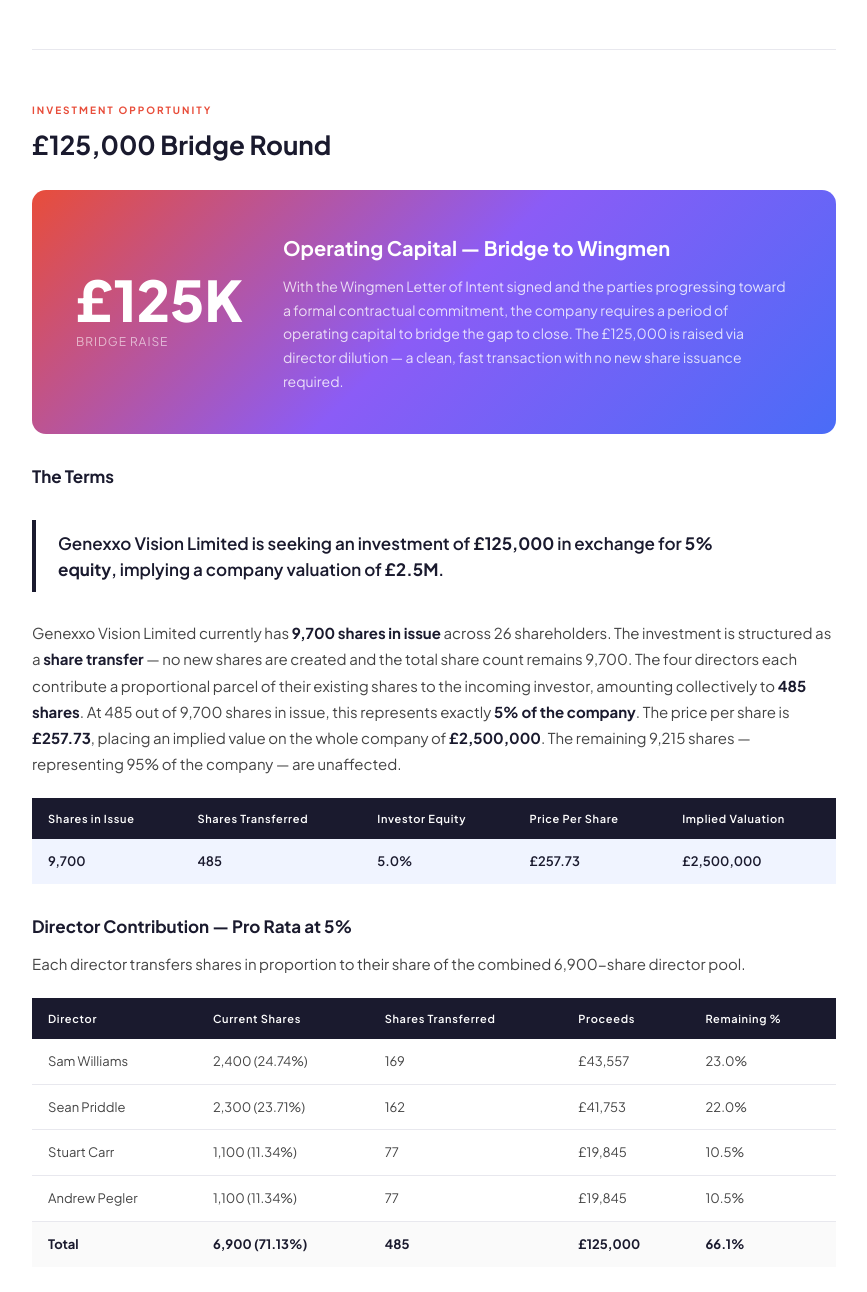
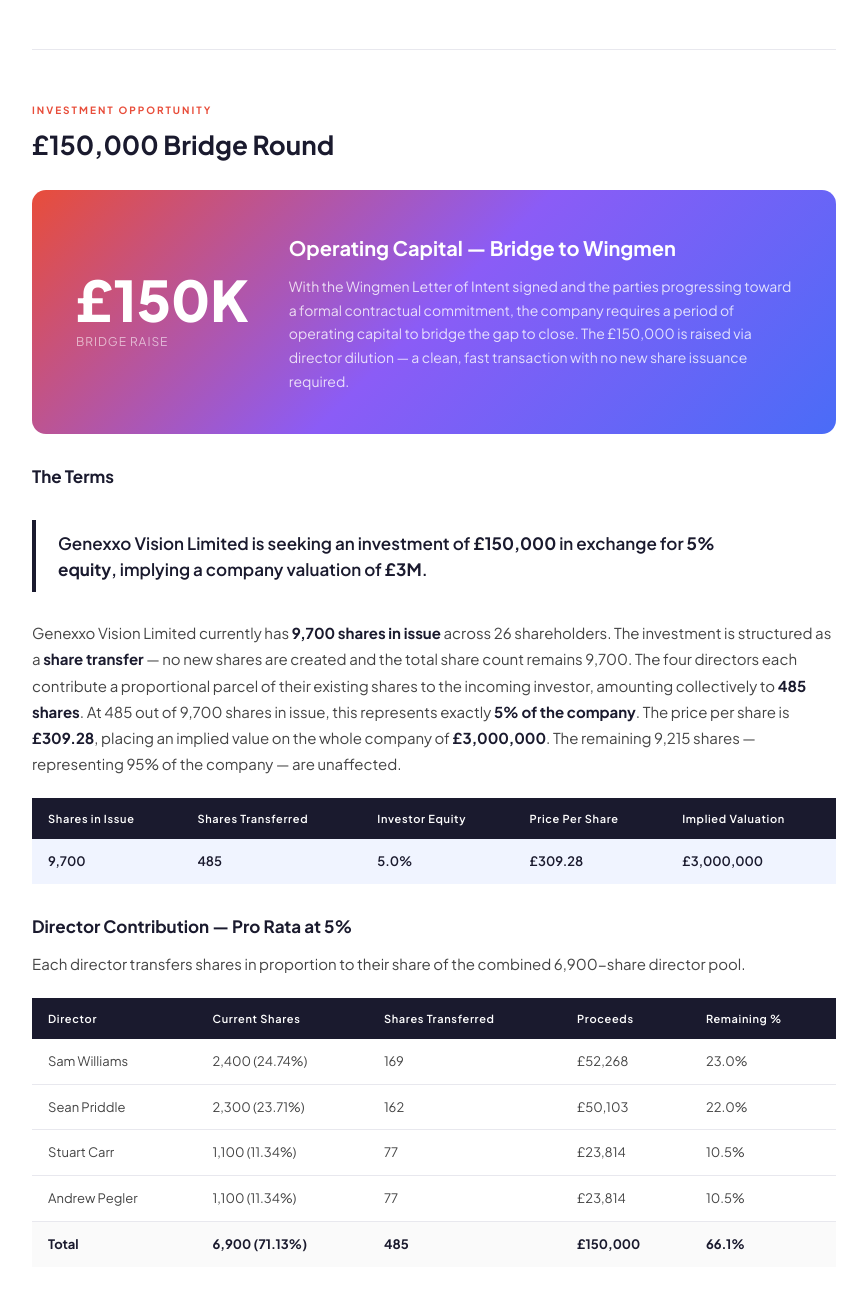
Before and after one commit to GENEXXO-Vision/Proposal, a plain HTML site: page index.html in a window 1280 px wide. Shown: the part 5468-6760 px from the top of the page, without its empty margins (206-1073 px from the left). Drawn offline with Linux system fonts and the light colour scheme.

Commit message:
Add files via upload

```diff
--- a/index.html
+++ b/index.html
@@ -399,30 +399,30 @@
 <!-- ══════════════ 6. THE RAISE ══════════════ -->
 <section>
   <div class="eyebrow">Investment Opportunity</div>
-  <h2>£125,000 Bridge Round</h2>
+  <h2>£150,000 Bridge Round</h2>
 
   <div class="raise">
     <div class="raise-grid">
       <div class="raise-amount">
-        <div class="big">£125K</div>
+        <div class="big">£150K</div>
         <div class="sub">Bridge Raise</div>
       </div>
       <div class="raise-detail">
         <h3>Operating Capital — Bridge to Wingmen</h3>
-        <p>With the Wingmen Letter of Intent signed and the parties progressing toward a formal contractual commitment, the company requires a period of operating capital to bridge the gap to close. The £125,000 is raised via director dilution — a clean, fast transaction with no new share issuance required.</p>
+        <p>With the Wingmen Letter of Intent signed and the parties progressing toward a formal contractual commitment, the company requires a period of operating capital to bridge the gap to close. The £150,000 is raised via director dilution — a clean, fast transaction with no new share issuance required.</p>
       </div>
     </div>
   </div>
 
   <h3>The Terms</h3>
-  <div class="pull">Genexxo Vision Limited is seeking an investment of <strong>£125,000</strong> in exchange for <strong>5% equity</strong>, implying a company valuation of <strong>£2.5M</strong>.</div>
+  <div class="pull">Genexxo Vision Limited is seeking an investment of <strong>£150,000</strong> in exchange for <strong>5% equity</strong>, implying a company valuation of <strong>£3M</strong>.</div>
 
-  <p>Genexxo Vision Limited currently has <strong>9,700 shares in issue</strong> across 26 shareholders. The investment is structured as a <strong>share transfer</strong> — no new shares are created and the total share count remains 9,700. The four directors each contribute a proportional parcel of their existing shares to the incoming investor, amounting collectively to <strong>485 shares</strong>. At 485 out of 9,700 shares in issue, this represents exactly <strong>5% of the company</strong>. The price per share is <strong>£257.73</strong>, placing an implied value on the whole company of <strong>£2,500,000</strong>. The remaining 9,215 shares — representing 95% of the company — are unaffected.</p>
+  <p>Genexxo Vision Limited currently has <strong>9,700 shares in issue</strong> across 26 shareholders. The investment is structured as a <strong>share transfer</strong> — no new shares are created and the total share count remains 9,700. The four directors each contribute a proportional parcel of their existing shares to the incoming investor, amounting collectively to <strong>485 shares</strong>. At 485 out of 9,700 shares in issue, this represents exactly <strong>5% of the company</strong>. The price per share is <strong>£309.28</strong>, placing an implied value on the whole company of <strong>£3,000,000</strong>. The remaining 9,215 shares — representing 95% of the company — are unaffected.</p>
 
   <table>
     <thead><tr><th>Shares in Issue</th><th>Shares Transferred</th><th>Investor Equity</th><th>Price Per Share</th><th>Implied Valuation</th></tr></thead>
     <tbody>
-      <tr class="hl"><td>9,700</td><td>485</td><td>5.0%</td><td>£257.73</td><td>£2,500,000</td></tr>
+      <tr class="hl"><td>9,700</td><td>485</td><td>5.0%</td><td>£309.28</td><td>£3,000,000</td></tr>
     </tbody>
   </table>
 
@@ -431,11 +431,11 @@
   <table>
     <thead><tr><th>Director</th><th>Current Shares</th><th>Shares Transferred</th><th>Proceeds</th><th>Remaining %</th></tr></thead>
     <tbody>
-      <tr><td>Sam Williams</td><td>2,400 (24.74%)</td><td>169</td><td>£43,557</td><td>23.0%</td></tr>
-      <tr><td>Sean Priddle</td><td>2,300 (23.71%)</td><td>162</td><td>£41,753</td><td>22.0%</td></tr>
-      <tr><td>Stuart Carr</td><td>1,100 (11.34%)</td><td>77</td><td>£19,845</td><td>10.5%</td></tr>
-      <tr><td>Andrew Pegler</td><td>1,100 (11.34%)</td><td>77</td><td>£19,845</td><td>10.5%</td></tr>
-      <tr class="total"><td>Total</td><td>6,900 (71.13%)</td><td>485</td><td>£125,000</td><td>66.1%</td></tr>
+      <tr><td>Sam Williams</td><td>2,400 (24.74%)</td><td>169</td><td>£52,268</td><td>23.0%</td></tr>
+      <tr><td>Sean Priddle</td><td>2,300 (23.71%)</td><td>162</td><td>£50,103</td><td>22.0%</td></tr>
+      <tr><td>Stuart Carr</td><td>1,100 (11.34%)</td><td>77</td><td>£23,814</td><td>10.5%</td></tr>
+      <tr><td>Andrew Pegler</td><td>1,100 (11.34%)</td><td>77</td><td>£23,814</td><td>10.5%</td></tr>
+      <tr class="total"><td>Total</td><td>6,900 (71.13%)</td><td>485</td><td>£150,000</td><td>66.1%</td></tr>
     </tbody>
   </table>
 </section>
@@ -467,7 +467,7 @@
       <div class="tl-content">
         <div class="tag tag-live">In Progress</div>
         <h4>Architecture Planning & Interactive Demo</h4>
-        <p>Platform architecture designed. Interactive demo built — demonstrating the gateway model, sector structure and participant experience across 45 sectors. This is the current stage. The £125K bridge covers a period of operating costs while the Wingmen investment progresses toward contractual close.</p>
+        <p>Platform architecture designed. Interactive demo built — demonstrating the gateway model, sector structure and participant experience across 45 sectors. This is the current stage. The £150K bridge covers a period of operating costs while the Wingmen investment progresses toward contractual close.</p>
       </div>
     </div>
     <div class="tl-item">
```
